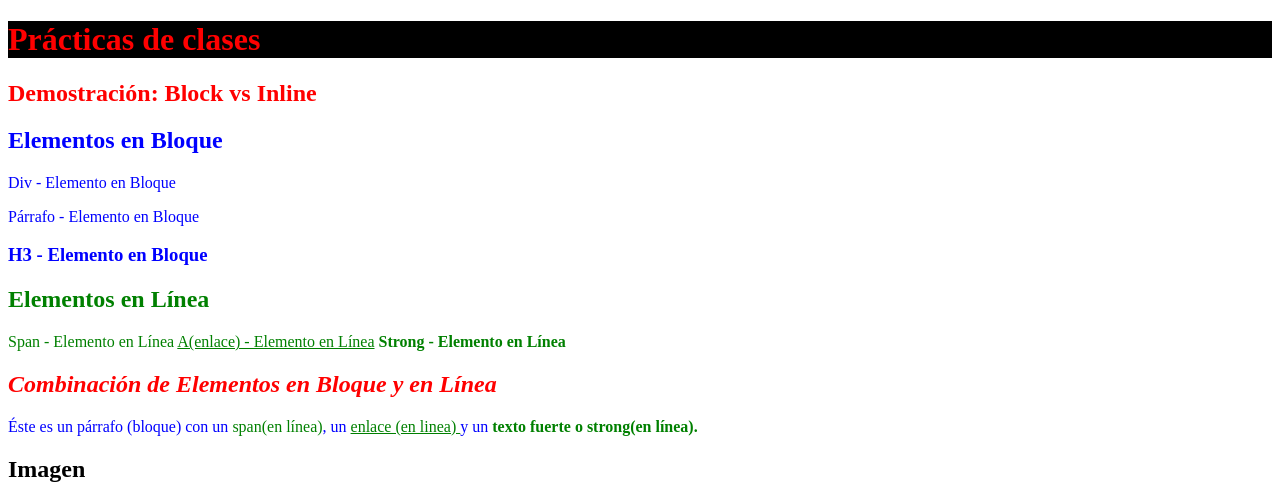
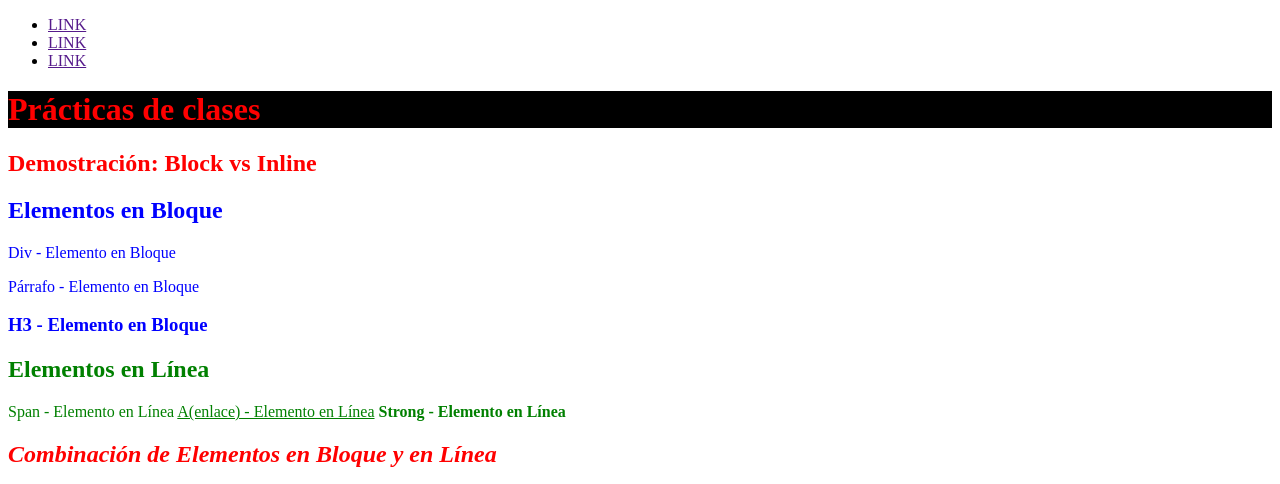
Before and after one commit to GonzaloMacri/PracticasNucba, a plain HTML site: page index.html in a window 1280 px wide. Shown: the top 484 px of the page. Drawn offline with Linux system fonts and the light colour scheme.

Commit message:
Cree un navbar

```diff
--- a/index.html
+++ b/index.html
@@ -8,6 +8,13 @@
     <title>Prácticas Macri</title>
 </head>
 <body>
+  <nav>
+    <ul>
+      <li><a href="">LINK</a></li>
+      <li><a href="">LINK</a></li>
+      <li><a href="">LINK</a></li>
+    </ul>
+  </nav>
   <h1 class="rojo" id="fondonegro">Prácticas de clases</h1>
    <h2 class="rojo"> Demostración: Block vs Inline</h2>
    <h2 class="azul">Elementos en Bloque</h2>
```
